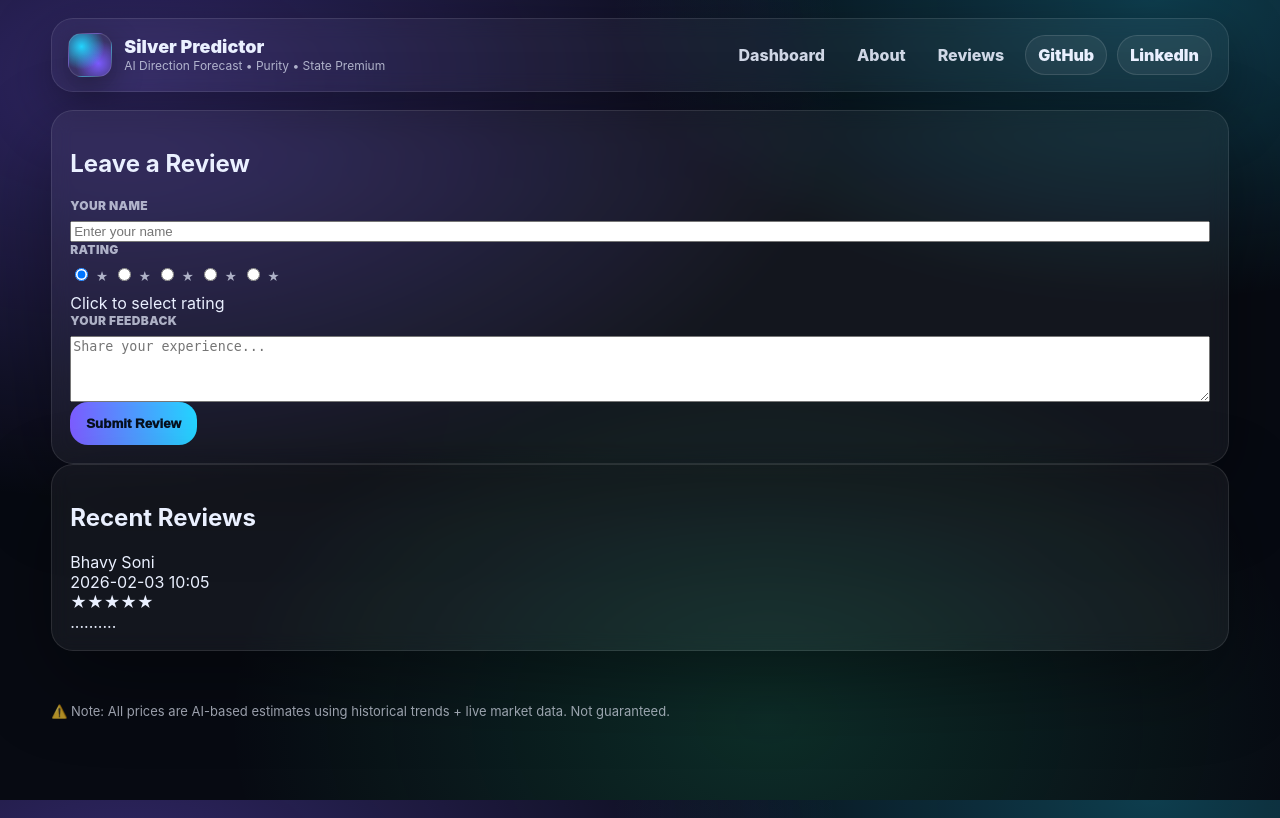
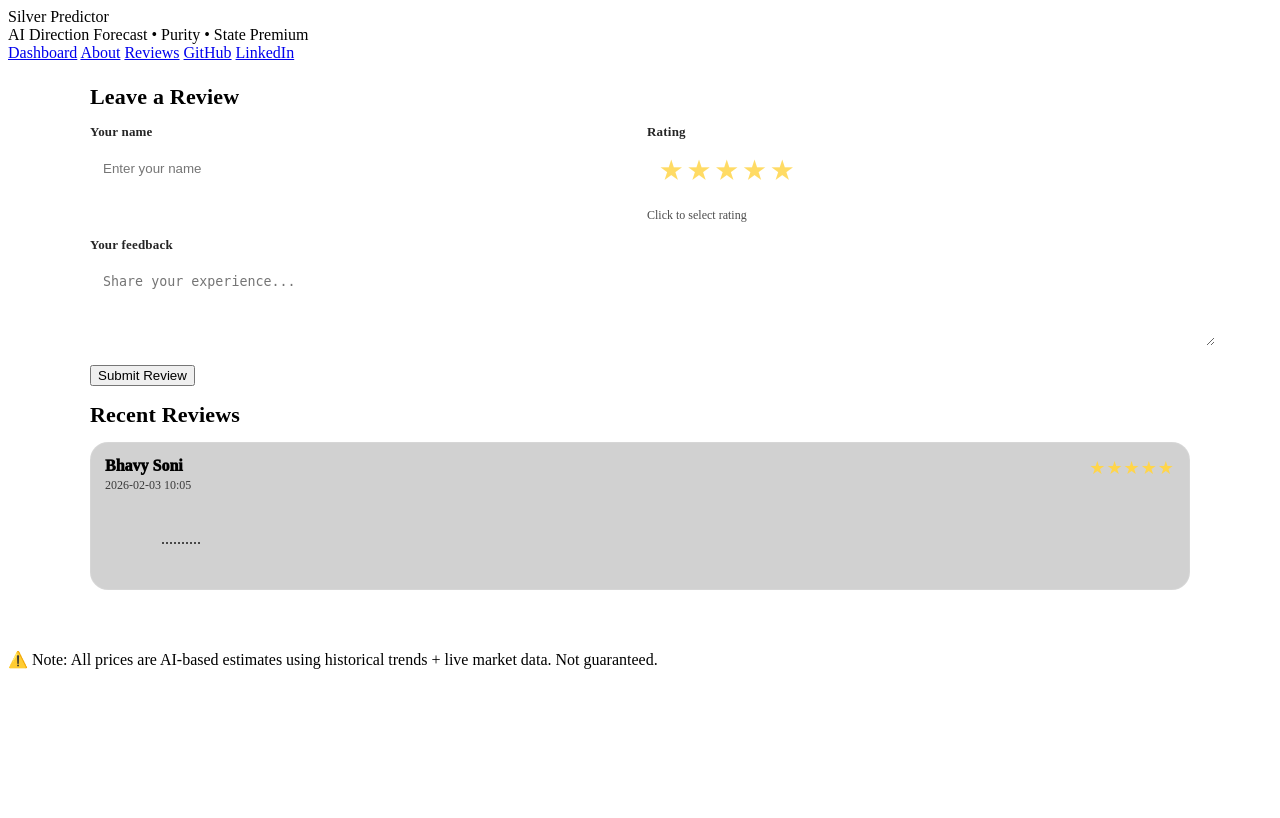
Before and after one commit to Bhavy123321/Silver-Price-Predictor, a Flask app: page /reviews in a window 1280 px wide. After the commit the page ends 669 px from the top, so only its background shows below. Run offline with Flask 3, Linux system fonts and the light colour scheme; data comes from the database, SQL or seed files in the repository; parts of the project's set-up code (start-up, migrations or seed data) failed here and were passed over.

Commit message:
Update style.css

```diff
--- a/static/style.css
+++ b/static/style.css
@@ -1,266 +1,163 @@
-:root{
-  --bg:#070A12;
-  --text:#EAF0FF;
-  --muted:rgba(234,240,255,.72);
-  --card: rgba(255,255,255,.05);
-  --border: rgba(255,255,255,.10);
-  --glow1: rgba(124,92,255,.35);
-  --glow2: rgba(35,213,255,.25);
-  --glow3: rgba(46,229,157,.16);
+/* =========================
+   REVIEWS PAGE (FIXED UI)
+========================= */
+
+.reviews-page{
+  max-width: 1100px;
+  margin: 0 auto;
+  padding: 22px 14px 60px;
+  display: grid;
+  gap: 16px;
 }
 
-*{ box-sizing:border-box; }
-html, body { height:100%; }
-body{
-  margin:0;
-  font-family: Inter, system-ui, -apple-system, Segoe UI, Roboto, Arial;
-  color:var(--text);
-  background:
-    radial-gradient(1200px 700px at 10% 10%, var(--glow1), transparent 60%),
-    radial-gradient(900px 500px at 90% 0%, var(--glow2), transparent 60%),
-    radial-gradient(900px 650px at 60% 90%, var(--glow3), transparent 60%),
-    linear-gradient(180deg, var(--bg) 0%, var(--bg) 100%);
-  background-attachment: fixed;
-  min-height: 100vh;
+.section-title{
+  font-size: 22px;
+  font-weight: 900;
+  margin: 0 0 14px;
+  letter-spacing: .2px;
 }
 
-a{ color:inherit; text-decoration:none; }
-.page{
-  width:min(1200px, 92vw);
-  margin: 18px auto 40px;
+.review-form{
+  display: grid;
+  gap: 14px;
 }
 
-/* =========================
-   ✅ TOPBAR / NAVBAR (FIX)
-   ========================= */
-.topbar{
-  width:min(1200px, 92vw);
-  margin: 18px auto 0;
-  display:flex;
-  align-items:center;
-  justify-content:space-between;
-  gap: 12px;
-  padding: 14px 16px;
-  border-radius: 22px;
-  border: 1px solid var(--border);
-  background: rgba(255,255,255,.04);
-  backdrop-filter: blur(10px);
-  box-shadow: 0 20px 60px rgba(0,0,0,.35);
-}
-
-.brand{
-  display:flex;
-  align-items:center;
-  gap: 12px;
-  min-width: 220px;
-}
-.logo{
-  width: 44px;
-  height: 44px;
-  border-radius: 14px;
-  background:
-    radial-gradient(circle at 30% 30%, rgba(35,213,255,1), transparent 55%),
-    radial-gradient(circle at 70% 70%, rgba(124,92,255,1), transparent 55%),
-    rgba(255,255,255,.04);
-  border: 1px solid rgba(255,255,255,.12);
-  box-shadow: 0 10px 30px rgba(0,0,0,.35);
-}
-
-.brand-title{
-  font-weight: 950;
-  font-size: 18px;
-  line-height: 1.1;
-}
-.brand-sub{
-  font-size: 12px;
-  color: rgba(234,240,255,.70);
-  margin-top: 2px;
-}
-
-.navlinks{
-  display:flex;
-  align-items:center;
-  gap: 10px;
-  flex-wrap:wrap;
-  justify-content:flex-end;
-}
-.navitem{
-  padding: 9px 10px;
-  border-radius: 12px;
-  color: rgba(234,240,255,.88);
-  border: 1px solid transparent;
-  background: transparent;
-  font-weight: 800;
-}
-.navitem:hover{
-  background: rgba(255,255,255,.06);
-  border-color: rgba(255,255,255,.10);
-}
-
-.pill{
-  padding: 9px 12px;
-  border-radius: 999px;
-  font-weight: 950;
-  border: 1px solid rgba(255,255,255,.12);
-  background: rgba(255,255,255,.06);
-}
-.pill:hover{ background: rgba(255,255,255,.10); }
-
-/* =========================
-   CARDS + HERO
-   ========================= */
-.card{
-  border: 1px solid var(--border);
-  background: var(--card);
-  border-radius: 22px;
-  padding: 18px;
-  box-shadow: 0 30px 80px rgba(0,0,0,.35);
-  backdrop-filter: blur(10px);
-}
-
-.hero{
-  display:grid;
-  grid-template-columns: 1.15fr .85fr;
-  gap: 18px;
-  align-items:start;
-  margin-top: 18px;
-}
-
-.title{
-  font-size: 46px;
-  font-weight: 950;
-  margin: 12px 0 6px;
-  letter-spacing: -.8px;
-}
-.subtitle{
-  color: rgba(234,240,255,.75);
-  margin: 0 0 14px;
-  font-size: 15px;
-  line-height: 1.55;
-}
-.chip{
-  display:inline-block;
-  padding: 4px 10px;
-  border-radius: 999px;
-  border: 1px solid rgba(255,255,255,.12);
-  background: rgba(255,255,255,.05);
-  font-weight: 900;
-}
-
-/* FORM */
-.form-grid{
-  display:grid;
+.grid-2{
+  display: grid;
   grid-template-columns: 1fr 1fr;
   gap: 14px;
 }
-.field{ display:flex; flex-direction:column; gap:8px; }
-label{
-  font-size: 12px;
-  font-weight: 900;
-  color: rgba(234,240,255,.70);
-  text-transform: uppercase;
-  letter-spacing: .35px;
-}
-.select-wrap{ position: relative; }
-.select-wrap::after{
-  content:"▾";
-  position:absolute;
-  right:14px;
-  top:50%;
-  transform: translateY(-50%);
-  pointer-events:none;
-  font-size: 14px;
-  color: rgba(234,240,255,.75);
-}
-select{
-  width:100%;
-  padding: 13px 44px 13px 14px;
-  border-radius: 16px;
-  border: 1px solid rgba(255,255,255,.12);
-  background: rgba(0,0,0,.22);
-  color: var(--text);
-  outline:none;
-  appearance:none;
-  -webkit-appearance:none;
-  transition: .18s ease;
-}
-select:hover{ border-color: rgba(35,213,255,.35); }
-select:focus{
-  border-color: rgba(124,92,255,.55);
-  box-shadow: 0 0 0 4px rgba(124,92,255,.15);
+
+.field label{
+  display: block;
+  font-weight: 800;
+  opacity: .85;
+  margin-bottom: 8px;
+  font-size: 13px;
+  letter-spacing: .2px;
 }
 
-.info-box{
-  border: 1px solid rgba(255,255,255,.10);
-  border-radius: 18px;
-  padding: 14px;
-  background: rgba(255,255,255,.03);
-}
-.info-title{ font-weight: 950; margin-bottom: 8px; }
-.info-list{ margin:0; padding-left: 18px; color: rgba(234,240,255,.75); }
-.info-list li{ margin: 6px 0; }
-
-.btn-primary{
-  grid-column: 1 / -1;
-  border: none;
-  padding: 14px 16px;
-  border-radius: 18px;
-  font-weight: 950;
-  cursor:pointer;
-  background: linear-gradient(90deg, rgba(124,92,255,1), rgba(35,213,255,1));
-  color: #07101e;
-}
-.btn-primary:hover{ filter: brightness(1.05); }
-
-.tip{
-  grid-column: 1 / -1;
-  color: rgba(234,240,255,.62);
-  font-size: 12px;
-  margin-top: -6px;
+.review-form input,
+.review-form textarea{
+  width: 100%;
+  border-radius: 14px;
+  border: 1px solid rgba(255,255,255,.14);
+  background: rgba(255,255,255,.05);
+  color: rgba(240,245,255,.92);
+  padding: 12px 12px;
+  outline: none;
 }
 
-.chart-card{ height: 360px; }
-.chart-card canvas{ width:100% !important; height: 280px !important; }
+.review-form input:focus,
+.review-form textarea:focus{
+  border-color: rgba(96,165,250,.55);
+  box-shadow: 0 0 0 4px rgba(96,165,250,.12);
+}
 
-.connect-card{ margin-top: 14px; }
-.btn-row{ display:flex; gap:10px; flex-wrap:wrap; }
-.btn-soft{
-  padding: 10px 14px;
+.actions{
+  display: flex;
+  justify-content: flex-start;
+}
+
+/* ⭐ STAR RATING (THIS FIXES YOUR RADIO DOTS) */
+.stars{
+  display: inline-flex;
+  flex-direction: row-reverse; /* important for hover fill */
+  gap: 6px;
+  align-items: center;
+  padding: 10px 12px;
   border-radius: 14px;
-  border: 1px solid rgba(255,255,255,.10);
-  background: rgba(255,255,255,.04);
-  font-weight: 900;
-  color: rgba(234,240,255,.88);
-}
-.btn-soft:hover{ background: rgba(255,255,255,.07); }
-
-/* Flash toasts */
-.toastwrap{ margin: 8px 0 14px; display:grid; gap:10px; }
-.toast{
-  padding: 12px 14px;
-  border-radius: 16px;
-  border: 1px solid rgba(255,255,255,.10);
+  border: 1px solid rgba(255,255,255,.14);
   background: rgba(255,255,255,.05);
 }
-.toast.success{ border-color: rgba(46,229,157,.35); background: rgba(46,229,157,.10); }
-.toast.error{ border-color: rgba(255,80,80,.35); background: rgba(255,80,80,.10); }
 
-/* Footer */
-.footer{
-  width:min(1200px, 92vw);
-  margin: 14px auto 24px;
-  color: rgba(234,240,255,.70);
-  font-size: 13px;
-  padding: 12px 0;
+.stars input{
+  display: none; /* hide circles */
 }
 
-/* Responsive */
-@media (max-width: 980px){
-  .topbar{ flex-direction: column; align-items:flex-start; }
-  .navlinks{ justify-content:flex-start; }
-  .hero{ grid-template-columns: 1fr; }
-  .form-grid{ grid-template-columns: 1fr; }
-  .chart-card{ height: 320px; }
-  .chart-card canvas{ height: 240px !important; }
-  .title{ font-size: 36px; }
+.stars label{
+  font-size: 24px;
+  cursor: pointer;
+  color: rgba(255,255,255,.25);
+  transition: transform .12s ease, color .12s ease;
+  line-height: 1;
+  user-select: none;
 }
+
+.stars label:hover{
+  transform: translateY(-1px) scale(1.05);
+}
+
+/* Fill on hover */
+.stars label:hover,
+.stars label:hover ~ label{
+  color: #ffd54a;
+}
+
+/* Fill on checked */
+.stars input:checked ~ label{
+  color: #ffd54a;
+}
+
+.stars-hint{
+  margin-top: 6px;
+  font-size: 12px;
+  opacity: .7;
+}
+
+.reviews-list{
+  display: grid;
+  gap: 12px;
+}
+
+.review-item{
+  padding: 14px;
+  border-radius: 18px;
+  border: 1px solid rgba(255,255,255,.10);
+  background: rgba(0,0,0,.18);
+}
+
+.review-top{
+  display: flex;
+  justify-content: space-between;
+  gap: 12px;
+  align-items: flex-start;
+  flex-wrap: wrap;
+}
+
+.review-name{
+  font-weight: 950;
+  font-size: 16px;
+}
+
+.review-date{
+  opacity: .72;
+  margin-top: 3px;
+  font-size: 12px;
+}
+
+.review-stars{
+  font-size: 18px;
+  letter-spacing: 1px;
+  color: #ffd54a;
+  white-space: nowrap;
+}
+
+.review-msg{
+  margin-top: 10px;
+  opacity: .9;
+  line-height: 1.5;
+  white-space: pre-wrap;
+  word-break: break-word;
+}
+
+.empty-text{
+  opacity: .8;
+}
+
+/* ✅ Responsive */
+@media (max-width: 768px){
+  .grid-2{
+    grid-template-columns: 1fr;
+  }
+}
```
